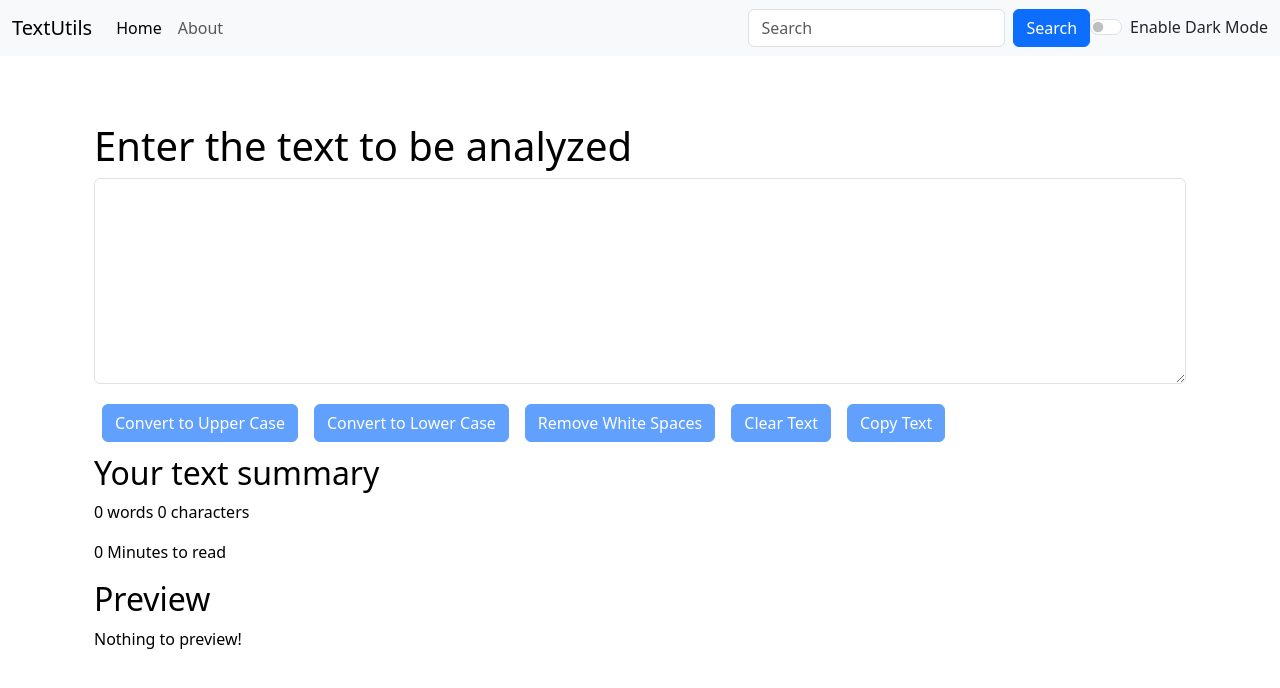
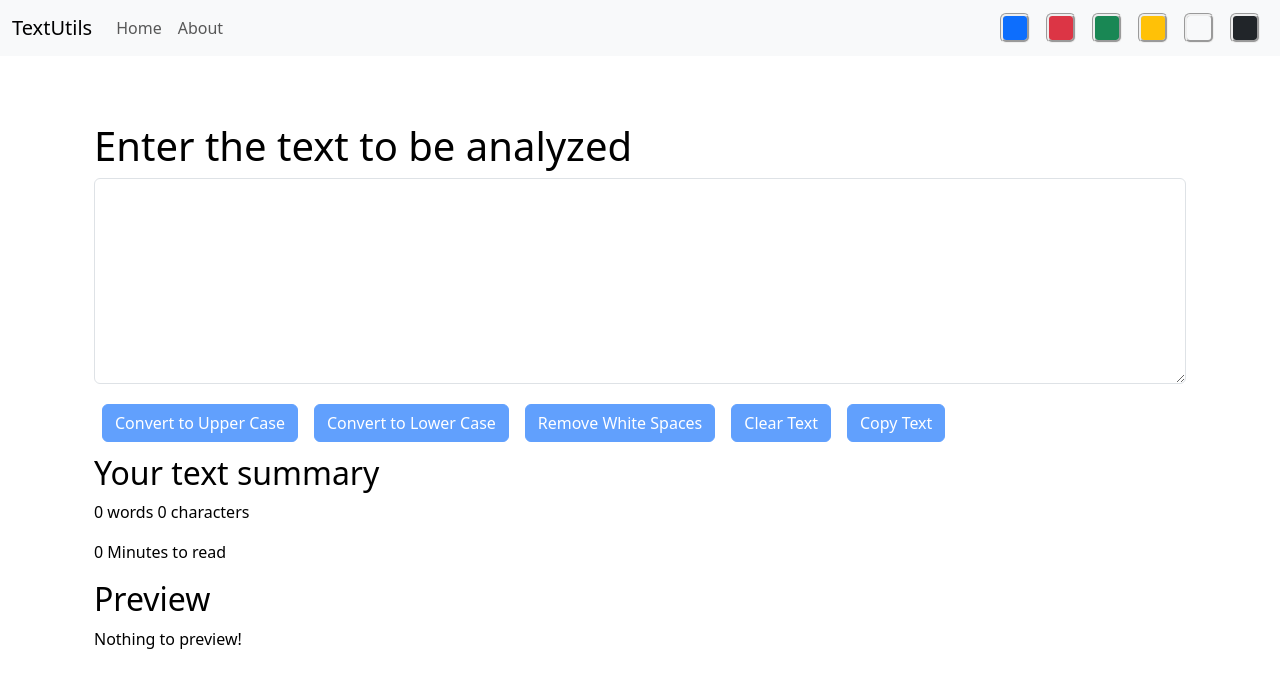
Before and after one commit to nsingh1992/TextUtility, a React (Create React App) app: page / in a window 1280 px wide. Shown: the top 688 px of the page. Built offline with nearby package versions, Linux system fonts and the light colour scheme.

Commit message:
Css Changes

```diff
--- a/src/App.js
+++ b/src/App.js
@@ -18,7 +18,16 @@
       setAlert(null)
     }, 2000);
   }
-  const toggleMode= () => {
+  const removeBodyClasses = ()=>{
+    document.body.classList.remove('bg-light');
+    document.body.classList.remove('bg-dark');
+    document.body.classList.remove('bg-primary');
+    document.body.classList.remove('bg-warning');
+    document.body.classList.remove('bg-danger');
+  }
+  const toggleMode= (cls) => {
+    removeBodyClasses();
+    document.body.classList.add('bg-' + cls);
     if(mode === 'light' && document.getElementById("flexSwitchCheckDefaultForDarkTheme")){
       setMode('dark');
       document.body.style.backgroundColor = '#042743';
--- a/src/Components/Navbar.js
+++ b/src/Components/Navbar.js
@@ -6,8 +6,7 @@
   return (
     <nav
       className="navbar navbar-expand-lg bg-body-tertiary"
-      data-bs-theme={props.mode}
-    >
+      data-bs-theme={props.mode}>
       <div className="container-fluid">
         <Link className="navbar-brand" to="/">
           {props.title}
@@ -26,7 +25,7 @@
         <div className="collapse navbar-collapse" id="navbarSupportedContent">
           <ul className="navbar-nav me-auto mb-2 mb-lg-0">
             <li className="nav-item">
-              <Link className="nav-link active" aria-current="page" to="/">
+              <Link className="nav-link" aria-current="page" to="/">
                 Home
               </Link>
             </li>
@@ -35,28 +34,19 @@
                 {props.aboutText}</Link>
               </li>
           </ul>
-          <form className="d-flex" role="search">
-            <input
-              className="form-control me-2"
-              type="search"
-              placeholder="Search"
-              aria-label="Search"
-            />
-            <button className="btn btn-primary" type="submit">
-              Search
-            </button>
-          </form>
-          <div className={`form-check form-switch text-${props.mode === 'light'?'dark':'light'}`}>
-            <input
-              className="form-check-input"
-              type="checkbox"
-              role="switch"
-              id="flexSwitchCheckDefaultForDarkTheme"
-              onClick={props.toggleMode}
-            />
-            <label className="form-check-label" htmlFor="flexSwitchCheckDefault">
-              Enable Dark Mode
-            </label>
+          <div className="d-flex">
+            <div className="bg-primary rounded mx-2" onClick = {() => {props.toggleMode('primary')}} style={{minHeight:'30px', minWidth:'30px', cursor:'pointer',border:'groove'}}>
+            </div>
+            <div className="bg-danger rounded mx-2" onClick = {() => {props.toggleMode('danger')}} style={{minHeight:'30px', minWidth:'30px', cursor:'pointer',border:'groove'}}>
+            </div>
+            <div className="bg-success rounded mx-2" onClick = {() => {props.toggleMode('success')}} style={{minHeight:'30px', minWidth:'30px', cursor:'pointer',border:'groove'}}>
+            </div>
+            <div className="bg-warning rounded mx-2" onClick = {() => {props.toggleMode('warning')}} style={{minHeight:'30px', minWidth:'30px', cursor:'pointer',border:'groove'}}>
+            </div>
+            <div className="bg-light rounded mx-2" onClick = {() => {props.toggleMode('light')}} style={{minHeight:'30px', minWidth:'30px', cursor:'pointer',border:'groove'}}>
+            </div>
+            <div className="bg-dark rounded mx-2" onClick = {() => {props.toggleMode('dark')}} style={{minHeight:'30px', minWidth:'30px', cursor:'pointer',border:'groove'}}>
+            </div>
           </div>
         </div>
       </div>
--- a/src/Components/TextForm.js
+++ b/src/Components/TextForm.js
@@ -64,7 +64,7 @@
     </div>
     <div className = "container my-2" style={{backgroundColor:props.mode === 'dark'?'#042743':'white', color:props.mode === 'dark'?'white':'black'}}>
       <h2>Your text summary</h2>
-      <p>{text.split(" ").filter((element)=> {return element.length!==0}).length} words {text.length} characters</p>
+      <p>{text.split(/\s+/).filter((element)=> {return element.length!==0}).length} words {text.length} characters</p>
       <p>{.008 * text.split(" ").filter((element)=> {return element.length!==0}).length} Minutes to read</p>
       <h2>Preview</h2>
       <p>{text.length>0?text:"Nothing to preview!"}</p>
```
